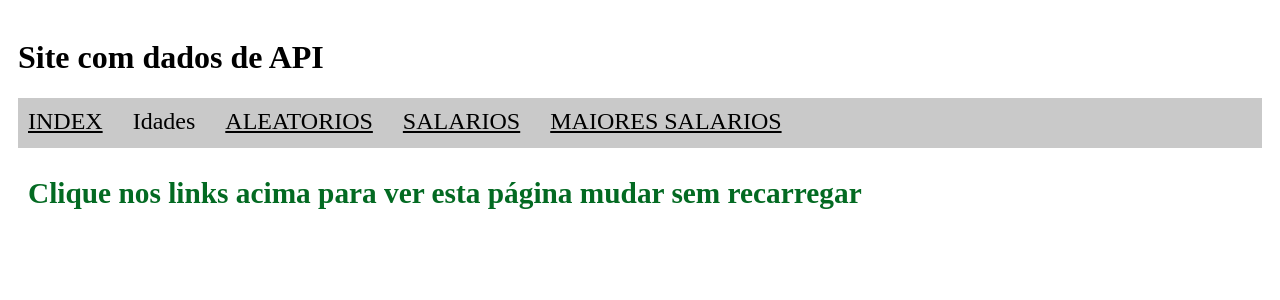
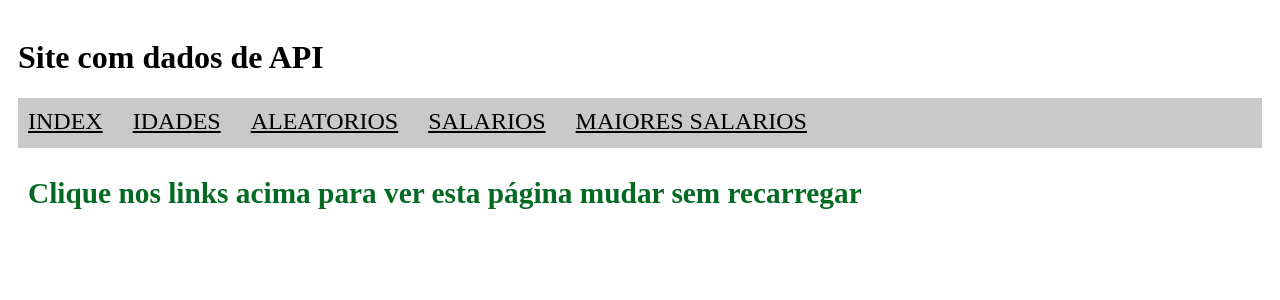
Before and after one commit to attiquetecnologia/projeto_api, a Flask app: page / in a window 1280 px wide. Shown: the top 300 px of the page. Run offline with Flask 3, Linux system fonts and the light colour scheme.

Commit message:
adicionando arquivos estáticos

```diff
--- a/static/main.js
+++ b/static/main.js
@@ -1,12 +1,12 @@
 
 // Events
-document.getElementById("btn_idades").addEventListener("click", function(){
-    console.log(this.href);
-
+document.getElementById("btn_idades").addEventListener("click", function(e){
+    // console.log("Href -> ", this);
+    e.preventDefault();
     fetch(this.href)
         .then((resp) => resp.json())
         .then(function(data) {
-            console.log(data);
+            console.log("Data -> ", data.message);
     }).catch(function(error) {
         console.log(error);
     });
--- a/templates/index.html
+++ b/templates/index.html
@@ -11,10 +11,10 @@
     <h1>Site com dados de API</h1>
     <div class="menu">
         <div class="menu-item"><a href="{{ url_for('index') }}" aria-disabled="true" id="btn_index" role="button">Index</a></div>
-        <div class="menu-item"><div href="{{ url_for('api.index') }}" aria-disabled="true" id="btn_idades" role="button">Idades</div></div>
-        <div class="menu-item"><a href="{{ url_for('api.aleatorios') }}">Aleatorios</a></div>
-        <div class="menu-item"><a href="{{ url_for('api.salarios') }}">Salarios</a></div>
-        <div class="menu-item"><a href="{{ url_for('api.maiores_salarios') }}">Maiores Salarios</a></div>
+        <div class="menu-item"><a href="{{ url_for('api.idades') }}" aria-disabled="true" id="btn_idades" role="button">Idades</a></div>
+        <div class="menu-item"><a href="{{ url_for('api.aleatorios') }}" aria-disabled="true" id="btn_aleatorios">Aleatorios</a></div>
+        <div class="menu-item"><a href="{{ url_for('api.salarios') }}" aria-disabled="true" id="btn_salarios">Salarios</a></div>
+        <div class="menu-item"><a href="{{ url_for('api.maiores_salarios') }}" aria-disabled="true" id="btn_maiores_salarios">Maiores Salarios</a></div>
     </div>
 
     <div id="authors" class="container">
```
